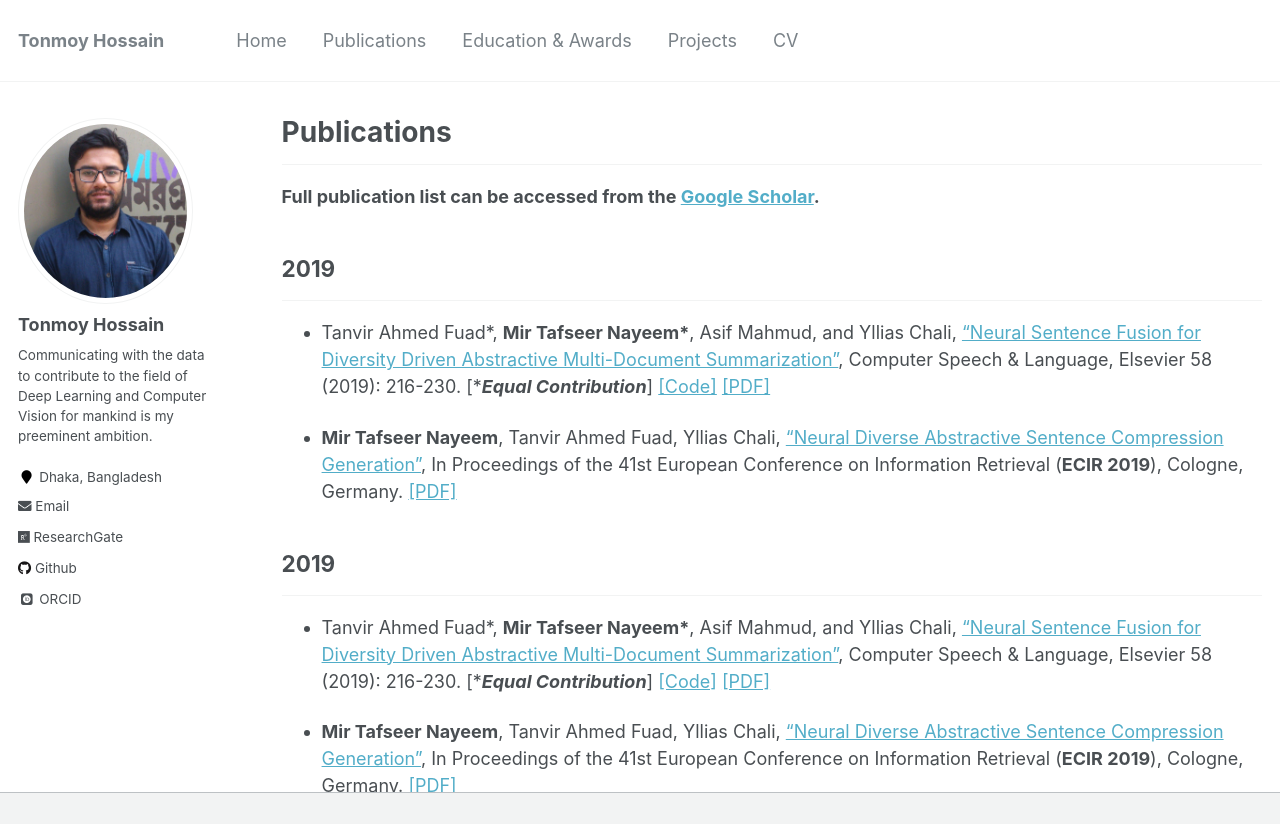
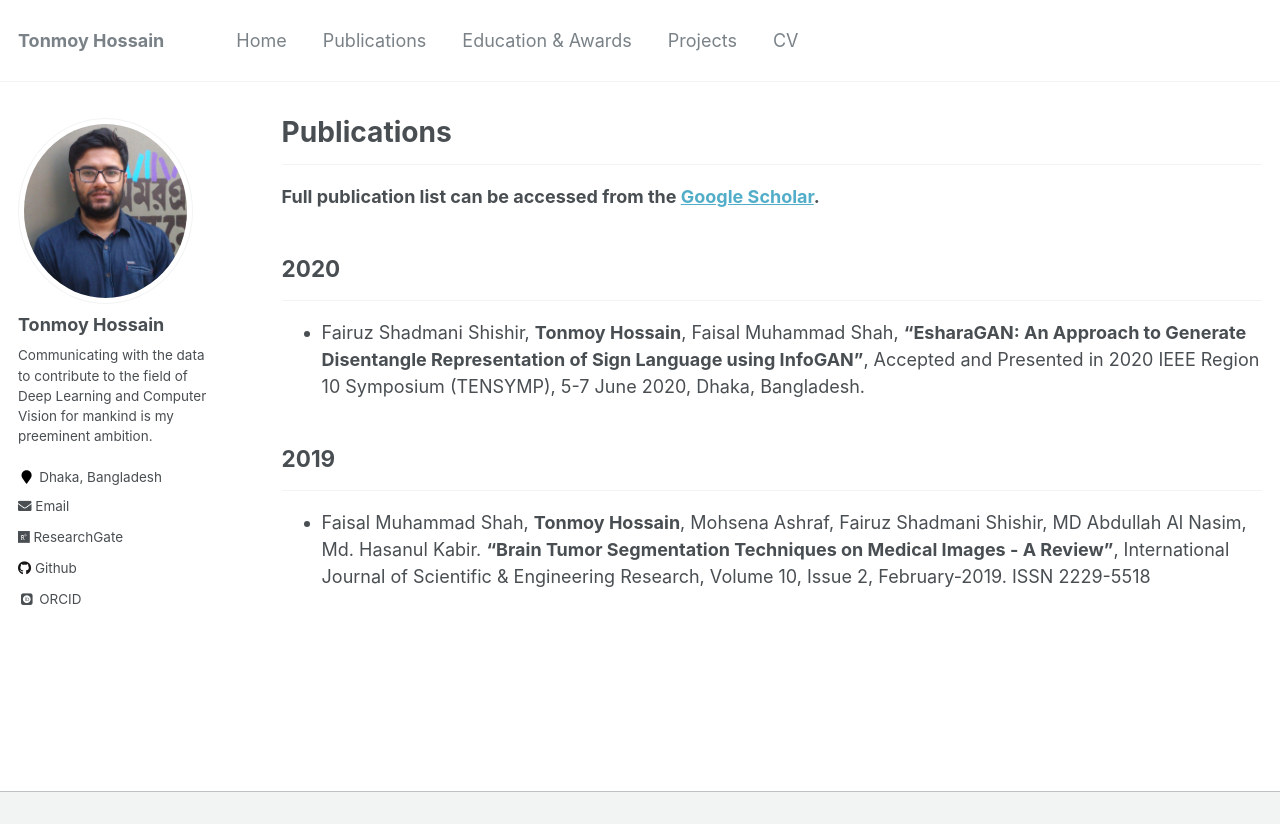
Before and after one commit to shaeekh/shaeekh.github.io, a Jekyll site: the page built from _pages/publications.md, in a window 1280 px wide and 1020 px high, cut to the strip 0-824 px from the top of the window. Built offline with Jekyll 4.4.1, drawn with Linux system fonts in a browser that asks for light colours; some web fonts are replaced.

Commit message:
Update publications.md

```diff
--- a/_pages/publications.md
+++ b/_pages/publications.md
@@ -9,15 +9,14 @@ author_profile: true
 
 **Full publication list can be accessed from the [Google Scholar](https://scholar.google.com/citations?hl=en&user=qoeylgEAAAAJ&view_op=list_works&sortby=pubdate).**
 
-## 2019
+## 2020
 -----------
-*  Tanvir Ahmed Fuad\*, **Mir Tafseer Nayeem\***, Asif Mahmud, and Yllias Chali, ["Neural Sentence Fusion for Diversity Driven Abstractive Multi-Document Summarization"](https://www.sciencedirect.com/science/article/pii/S0885230818303449), Computer Speech & Language, Elsevier 58 (2019): 216-230. [\****Equal Contribution***] [[Code]](https://github.com/tafseer-nayeem/NeuFuse-CSL2019) [[PDF]](https://tafseer-nayeem.github.io/files/CSL_Journal_2019.pdf)
+*  Fairuz Shadmani Shishir, **Tonmoy Hossain**, Faisal Muhammad Shah, **"EsharaGAN: An Approach to Generate Disentangle Representation of Sign Language using InfoGAN"**, Accepted and Presented in 2020 IEEE Region 10 Symposium (TENSYMP), 5-7 June 2020, Dhaka, Bangladesh.
 
-*  **Mir Tafseer Nayeem**, Tanvir Ahmed Fuad, Yllias Chali, ["Neural Diverse Abstractive Sentence Compression Generation"](https://link.springer.com/chapter/10.1007/978-3-030-15719-7_14), In Proceedings of the 41st European Conference on Information Retrieval (**ECIR 2019**), Cologne, Germany. [[PDF]](https://tafseer-nayeem.github.io/files/ECIR_2019_paper.pdf)
 
 
 ## 2019
 -----------
-*  Tanvir Ahmed Fuad\*, **Mir Tafseer Nayeem\***, Asif Mahmud, and Yllias Chali, ["Neural Sentence Fusion for Diversity Driven Abstractive Multi-Document Summarization"](https://www.sciencedirect.com/science/article/pii/S0885230818303449), Computer Speech & Language, Elsevier 58 (2019): 216-230. [\****Equal Contribution***] [[Code]](https://github.com/tafseer-nayeem/NeuFuse-CSL2019) [[PDF]](https://tafseer-nayeem.github.io/files/CSL_Journal_2019.pdf)
 
-*  **Mir Tafseer Nayeem**, Tanvir Ahmed Fuad, Yllias Chali, ["Neural Diverse Abstractive Sentence Compression Generation"](https://link.springer.com/chapter/10.1007/978-3-030-15719-7_14), In Proceedings of the 41st European Conference on Information Retrieval (**ECIR 2019**), Cologne, Germany. [[PDF]](https://tafseer-nayeem.github.io/files/ECIR_2019_paper.pdf)
+* Faisal Muhammad Shah, **Tonmoy Hossain**, Mohsena Ashraf, Fairuz Shadmani Shishir, MD Abdullah Al Nasim, Md. Hasanul Kabir. **"Brain Tumor Segmentation Techniques on Medical Images - A Review"**, International Journal of Scientific & Engineering Research, Volume 10, Issue 2, February-2019.
+ISSN 2229-5518
```
